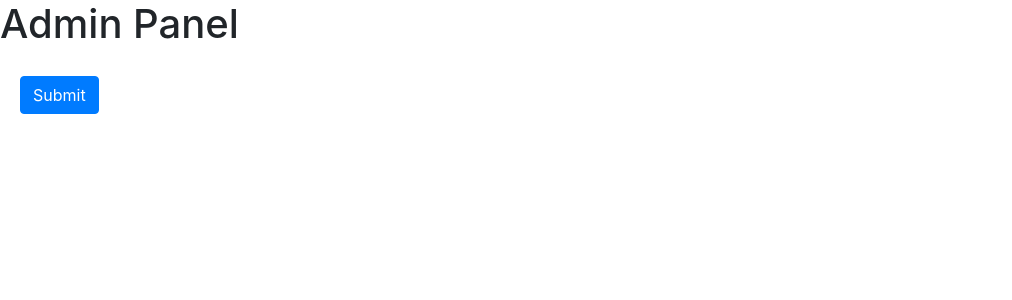
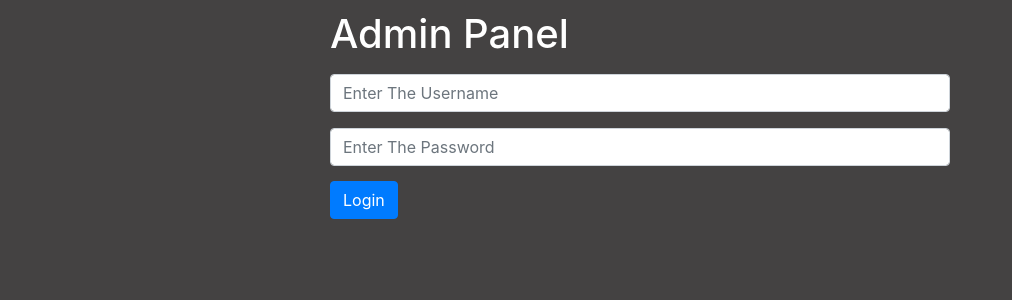
Before and after one commit to Terminator9530/Tax-Heal-Internship, a PHP site: page / in a window 1280 px wide. Shown: the top 300 px of the page, without its empty margins (0-1012 px from the left). Run offline with PHP 8.4, Linux system fonts and the light colour scheme.

Commit message:
updated admin panel

```diff
--- a/index.php
+++ b/index.php
@@ -1,6 +1,10 @@
 <?php
+    $err='';
     if(isset($_POST['submit'])){
+      if($_POST['username']=="admin" && $_POST['password']=="test")
       header('Location:./pages/hrpage.php');
+      else
+      $err="Wrong Credentials";
     }
 ?>
 <!doctype html>
@@ -15,16 +19,46 @@
 
     <title>Admin Panel</title>
     <style>
-      input[type='submit']{
-        margin:20px;
-      }
+      body{
+            background-color: rgb(68, 66, 66);
+            color:white;
+        }
+        *{
+            box-sizing: border-box;
+            margin:0;
+            padding:0;
+        }
+        .resume-form{
+            padding:10px;
+            width:50%;
+            margin:auto;
+        }
+        .resume-form input[type='submit']{
+            margin:15px;
+            margin-left: 0;
+        }
+        form{
+            margin:0!important;
+        }
     </style>
   </head>
   <body>
+    <?php if($err!=''){ ?>
+      <div class="alert alert-danger alert-dismissible fade show" role="alert">
+        <?php echo $err; ?>
+        <button type="button" class="close" data-dismiss="alert" aria-label="Close">
+          <span aria-hidden="true">&times;</span>
+        </button>
+      </div>
+    <?php } ?>
+  <div class="resume-form">
     <h1>Admin Panel</h1>
     <form method="POST" action="<?php $_SERVER['PHP_SELF']; ?>">
-        <input type="submit" name="submit" value="Submit" class="btn btn-primary">
+        <input type="text" name="username" placeholder="Enter The Username" class="form-control my-3" required autocomplete="off">
+        <input type="text" name="password" placeholder="Enter The Password" class="form-control" required autocomplete="off">
+        <input type="submit" name="submit" value="Login" class="btn btn-primary">
     </form>
+  </div>
 
     <!-- Optional JavaScript -->
     <!-- jQuery first, then Popper.js, then Bootstrap JS -->
```
Also changed, not shown: pages/form.php (+21 -5 lines), pages/hrpage.php (+33 -1 lines).
